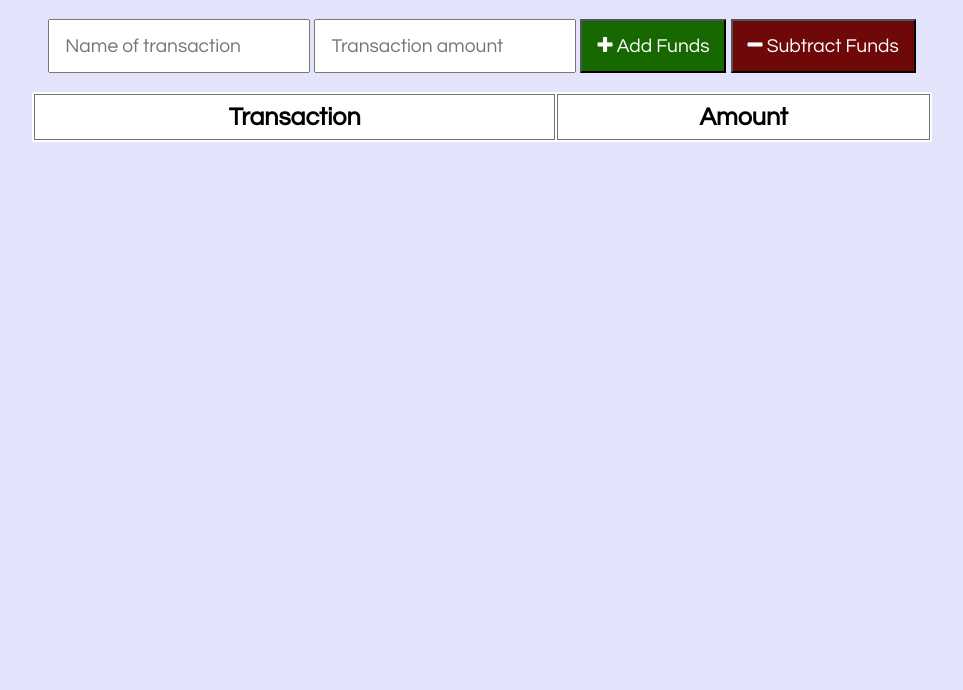
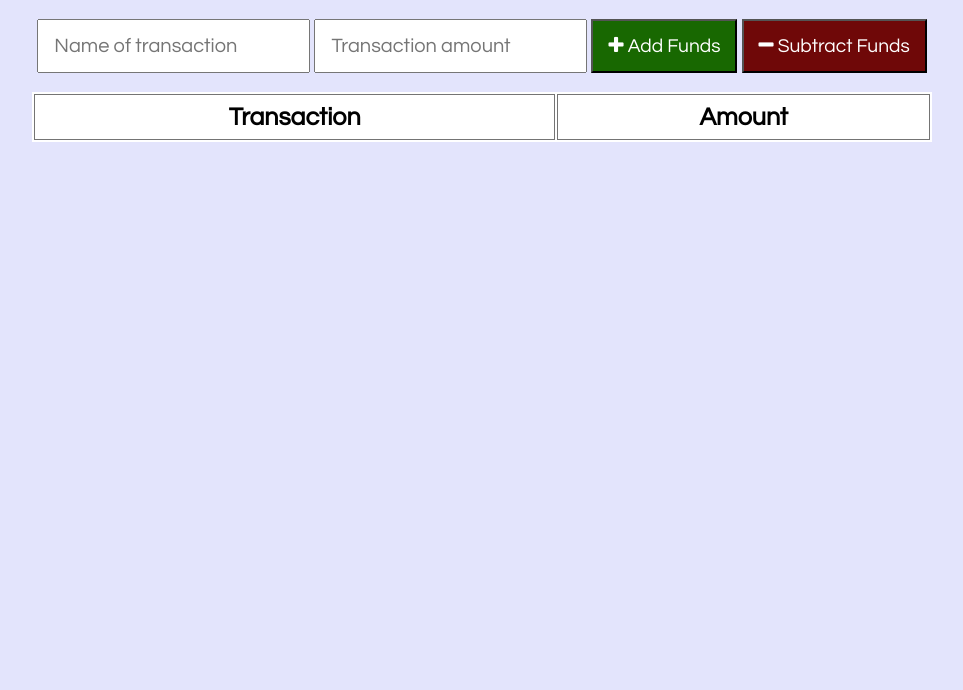
Before and after one commit to shaydaniel7/progressive-budget, a website: page public/index.html in a window 1280 px wide. Shown: the part 110-800 px from the top of the page, without its empty margins (158-1121 px from the left). Drawn offline with nearby package versions, Linux system fonts and the light colour scheme; no server answers.

Commit message:
fixed font size issue

```diff
--- a/public/styles.css
+++ b/public/styles.css
@@ -4,6 +4,14 @@ body {
   background-color: #e3e4fc;
   margin-bottom: 60px;
 }
+
+#t-amount, #t-name  {
+  font-size: 20px;
+}
+
+/* #t-name {
+
+} */
 
 #add-btn  {
   font-size: 100%;
```
